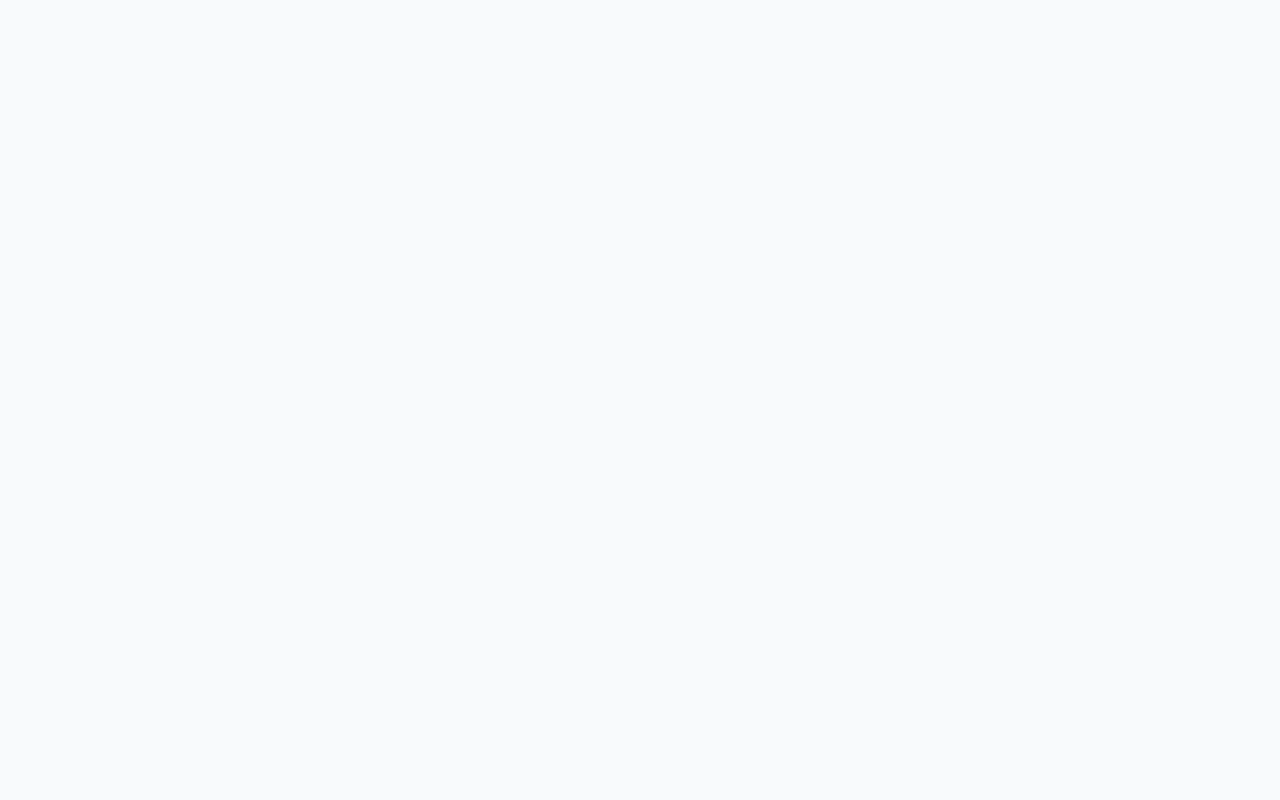
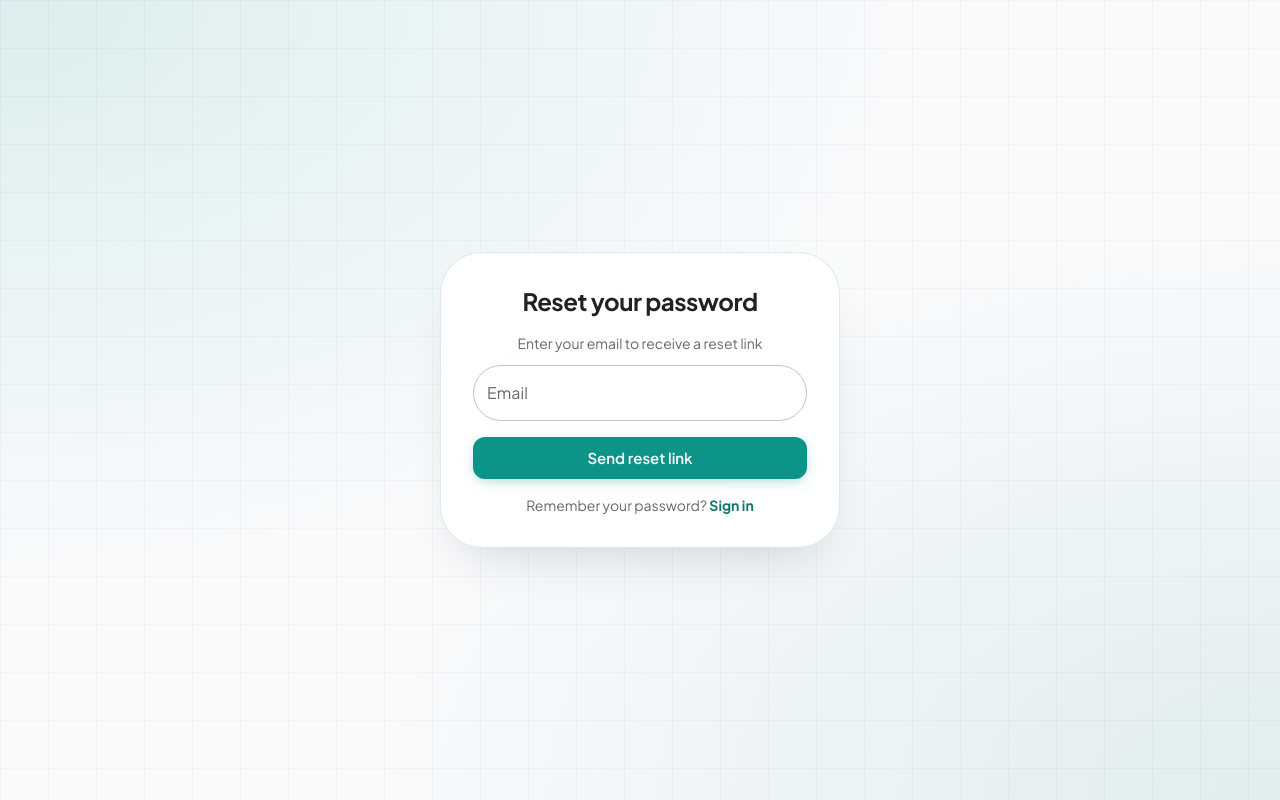
Before and after one commit to aceraspire5121-debug/Ecomora-frontend, a React (Vite) app: page /reset in a window 1280 px wide. Before the commit this address had no page. Built offline with nearby package versions, Linux system fonts and the light colour scheme.

Commit message:
reset pass

```diff
--- a/src/App.jsx
+++ b/src/App.jsx
@@ -8,12 +8,14 @@ import AddProduct from "./pages/AddProduct";
 import EditProduct from "./pages/EditProduct";
 import Cart from "./pages/Cart";
 import ProtectedRoute from "./components/ProtectedRoute";
+import ResetPassword from "./pages/ResetPassword";
 function App() {
   return (
     <BrowserRouter>
       <Routes>
         <Route path="/login" element={<LoginPage />} />
         <Route path="/" element={<RegisterPage />} />
+        <Route path="/reset" element={<ResetPassword />} />
         <Route path="/user/products" element={<ProtectedRoute><ProductPage/></ProtectedRoute>} />
         <Route path={"/admin/products"} element={<ProtectedRoute><AdminPage/></ProtectedRoute>} />
         <Route path={"/admin/products/newProduct"} element={<ProtectedRoute><AddProduct/></ProtectedRoute>} />
--- /dev/null
+++ b/src/pages/ResetPassword.jsx
@@ -0,0 +1,120 @@
+import { Box, Typography, Paper, TextField, Button } from '@mui/material'
+import React from 'react'
+import { useForm } from 'react-hook-form'
+import { Link } from 'react-router-dom'
+
+const ResetPassword = () => {
+    const {
+        register,
+        handleSubmit,
+        setError,
+        watch,
+        clearErrors,
+        formState: { errors, isSubmitting },
+    } = useForm()
+
+const submitting=async (e)=>{
+try {
+    const res=await fetch(`${import.meta.env.VITE_API_URL}/api/reset`,{
+        method:"POST",
+        headers:{"content-type":"application/json"},
+        body:JSON.stringify({email:e.email})
+    })
+    const result=await res.json()
+    if(!res.ok) // true:- 200 to 299, false:-400,401,404,500 etc
+    {
+    console.log(result.message)
+    }
+
+
+} catch (error) {
+    console.log(error)
+}
+}
+
+    return (
+        <Box
+            className="auth-bg-pattern"
+            sx={{
+                minHeight: "100%",
+                display: "flex",
+                alignItems: "center",
+                justifyContent: "center",
+                py: 4,
+                px: 2,
+            }}
+        >
+            <form onSubmit={handleSubmit(submitting)} style={{ width: "100%", maxWidth: 400 }} noValidate>
+                <Paper
+                    elevation={0}
+                    sx={{
+                        p: { xs: 3, sm: 4 },
+                        borderRadius: 3,
+                        border: "1px solid rgba(15, 118, 110, 0.15)",
+                        background: "rgba(255, 255, 255, 0.92)",
+                        backdropFilter: "blur(10px)",
+                        boxShadow: "0 25px 50px -24px rgba(15, 23, 42, 0.18)",
+                    }}
+                >
+                    <Box display="flex" flexDirection="column" gap={2}>
+
+                        {/* Heading */}
+                        <Typography variant="h5" textAlign="center" fontWeight={700}>
+                            Reset your password
+                        </Typography>
+
+                        {/* Subtext */}
+                        <Typography
+                            variant="body2"
+                            textAlign="center"
+                            color="text.secondary"
+                            sx={{ mb: -0.5 }}
+                        >
+                            Enter your email to receive a reset link
+                        </Typography>
+
+                        {/* Email Input */}
+                        <TextField
+                            label="Email"
+                            type="email"
+                            fullWidth
+                            sx={{ "& .MuiOutlinedInput-root": { borderRadius: 2 } }}
+                            {...register("email", {
+                                required: "Email is required",
+                                onChange: () => clearErrors("MyError"),
+                                pattern: {
+                                    value: /^[^\s@]+@[^\s@]+\.[^\s@]+$/,
+                                    message: "Enter a valid email address"
+                                }
+                            })}
+                            error={!!errors.email}
+                            helperText={errors.email?.message}
+                        />
+
+                        {/* Button */}
+                        <Button
+                            type="submit"
+                            variant="contained"
+                            size="large"
+                            fullWidth
+                            disabled={isSubmitting}
+                        >
+                            Send reset link
+                        </Button>
+
+                        {/* Back to login */}
+                        <Typography textAlign="center" variant="body2" color="text.secondary">
+                            Remember your password?{" "}
+                            <Link to="/login" style={{ color: "#0f766e", fontWeight: 700, textDecoration: "none" }}>
+                                Sign in
+                            </Link>
+                        </Typography>
+
+                    </Box>
+                </Paper>
+            </form>
+        </Box>
+    )
+}
+
+export default ResetPassword
--- a/src/pages/login.jsx
+++ b/src/pages/login.jsx
@@ -67,7 +67,7 @@ const LoginPage = () => {
                 px: 2,
             }}
         >
-            <form onSubmit={handleSubmit(onSubmiting)} style={{ width: "100%", maxWidth: 400 }}>
+            <form onSubmit={handleSubmit(onSubmiting)} style={{ width: "100%", maxWidth: 400 }} noValidate>
                 <Paper
                     elevation={0}
                     sx={{
@@ -81,7 +81,7 @@ const LoginPage = () => {
                 >
                     <Box display="flex" flexDirection="column" gap={2}>
                         <Typography variant="h5" textAlign="center" fontWeight={700}>
-                            Login
+                            Welcome back
                         </Typography>
                         <Typography variant="body2" textAlign="center" color="text.secondary" sx={{ mb: -0.5 }}>
                             Sign in to your Ecomora account
@@ -137,6 +137,12 @@ const LoginPage = () => {
                                 Register
                             </Link>
                         </Typography>
+                        <Typography textAlign="center" variant="body2" color="text.secondary">
+                            Trouble signing in?{" "}
+                            <Link to="/reset" style={{ color: "#0f766e", fontWeight: 700, textDecoration: "none" }}>
+                                Reset your password
+                            </Link>
+                        </Typography>
                     </Box>
                 </Paper>
             </form>
```
